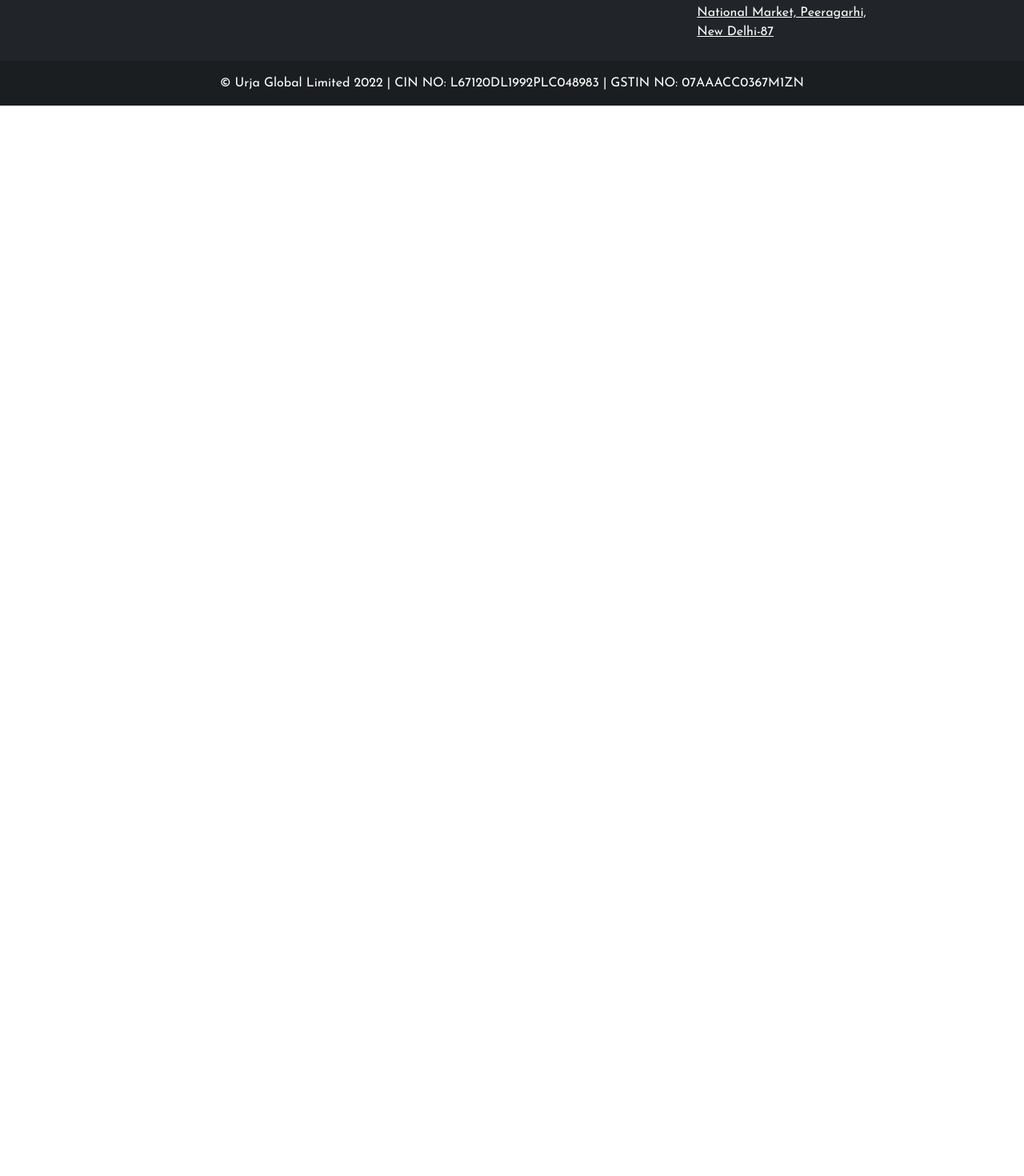
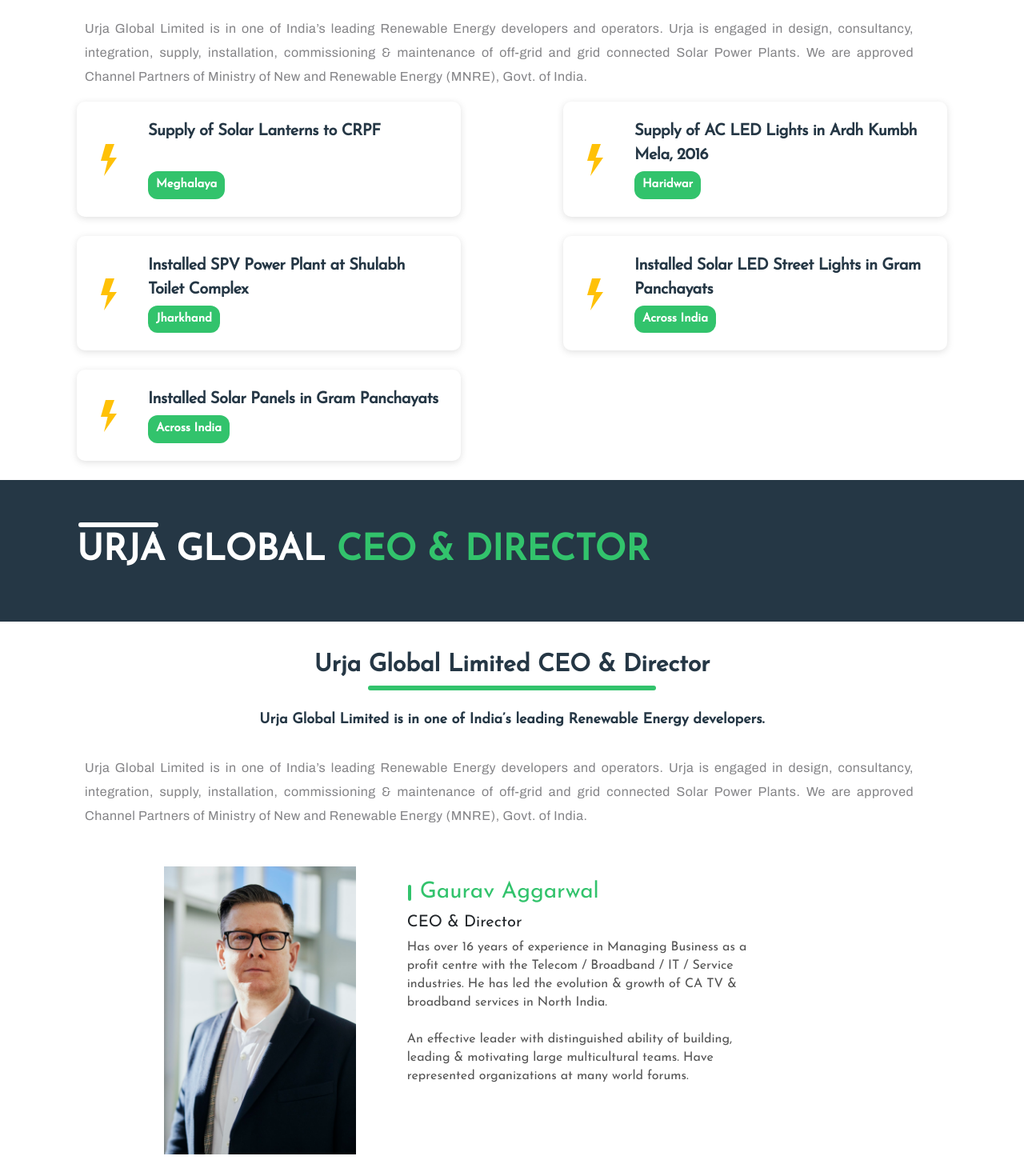
Before and after one commit to DInfotech/project-urja, a React (Create React App) app: page / in a window 1280 px wide. Shown: the part 3400-4870 px from the top of the page at 80% size. Before the commit the page ends 3532 px from the top, so only its background shows below. Built offline with nearby package versions, Linux system fonts and the light colour scheme; the HTML template or start-up script is replaced by a standard one.

Commit message:
new_code

```diff
--- a/src/App.js
+++ b/src/App.js
@@ -9,6 +9,9 @@
 import Projects from "./components/projects/Projects";
 import ContactUs from "./components/contact us/ContactUs";
 import Footer from "./components/footer/Footer";
+import Products from "./components/Products/Products";
+import SolarProjects from "./components/Solar Projects/SolarProjects";
+import Ceo from "./components/CEO/Ceo";
 function App() {
   let routes = useRoutes([
     {
@@ -40,6 +43,8 @@
     <Router>
       <Navbar />
       <App />
+      <SolarProjects/>
+      <Ceo/>
       <Footer />
     </Router>
   );
--- a/src/common_styles/commonClasses.css
+++ b/src/common_styles/commonClasses.css
@@ -101,3 +101,10 @@
   transform: translateY(0);
   opacity: 1;
 }
+
+
+.general_cards_design{
+  display: flex;
+  flex-wrap: wrap;
+  justify-content: space-between;
+}
--- a/src/components/CEO/Ceo.css
+++ b/src/components/CEO/Ceo.css
@@ -0,0 +1,13 @@
+.profilecard {
+  /* margin-top: 3rem;
+     margin-bottom: 2rem;  */
+  margin: 3rem 10%;
+  max-width: 70%;
+}
+
+.profile-image {
+  margin-right: 4rem;
+}
+.profile-image img {
+  width: 15rem;
+}
--- a/src/components/CEO/Ceo.js
+++ b/src/components/CEO/Ceo.js
@@ -14,12 +14,13 @@
 
                 {/* <BoardDirectorsContent/> */}
 
-                <div className="profilecards">
-                    <div className="profile-image"><img src="../profile.jpg" alt="profile-sample2" /></div>
-                    <figcaption>
-                        <h3>Gaurav Aggarwal</h3>
-                        <h4>CEO & Director</h4>
-                        <p>Has over 16 years of experience in Managing Business as a profit centre with the Telecom / Broadband / IT / Service industries. He has led the evolution & growth of CA TV & broadband services in North India. An effective leader with distinguished ability of building, leading & motivating large multicultural teams. Have represented organizations at many world forums.</p>
+                <div className="flex-horizontal profilecard">
+                    <div className="profile-image"><img src="../dummyceo.jpg" alt="profile-sample2" /></div>
+                    <figcaption >
+                        <h3  className='secondary-heading' style={{color:"var(--primarygreen)", fontWeight:'300'}}>Gaurav Aggarwal</h3>
+                        <h5>CEO & Director</h5>
+                        <p style={{paddingLeft:'0'}}>Has over 16 years of experience in Managing Business as a profit centre with the Telecom / Broadband / IT / Service industries.
+                        He has led the evolution & growth of CA TV & broadband services in North India.<br/><br/> An effective leader with distinguished ability of building, leading & motivating large multicultural teams. Have represented organizations at many world forums.</p>
 
                     </figcaption>
                 </div>
--- /dev/null
+++ b/src/components/Products/Products.css
@@ -0,0 +1,62 @@
+
+.products_image {
+  width: 15rem;
+  padding-bottom: 2rem;
+  padding-top: 1rem;
+}
+.products_card {
+  height: 17.1rem;
+  box-shadow: rgba(99, 99, 99, 0.2) 0px 2px 8px 0px;
+  color: var(--darkblue);
+  padding: 0px;
+  margin-top: 1rem;
+  border-radius: 0.5rem;
+  display: flex;
+  flex-direction: column;
+  justify-content: space-around;
+  margin-bottom: 1rem;
+
+}
+
+
+
+.products_card:hover {
+  transform: translate3D(0, -1px, 0) scale(1.1); /* move up slightly and zoom in */
+  box-shadow: rgba(0, 0, 0, 0.16) 0px 1px 4px;
+  transition: all 0.4s ease; /* zoom in */
+  cursor: pointer;
+  background-color: var(--darkblue);
+  /* background-color: var(--darkblue); */
+  color: white !important;
+}
+
+.products_card button {
+  background-color: var(--primarygreen);
+  color: white;
+  border: none;
+  width: 100%;
+  padding: 0.6rem;
+  border-radius: 0 0 0.5rem 0.5rem;
+  font-size: 1rem;
+}
+
+.product_card_heading {
+  text-align: center;
+  font-size: 50px;
+  line-height: 70px;
+  color: var(--darkblue);
+
+}
+
+.products_card_top {
+  padding: 1rem 1rem 0 1rem;
+  text-align: center;
+}
+
+.productl_card_heading {
+  color: #28c8a4;
+  /* color: var(--darkblue); */
+  padding-bottom: 1rem;
+  font-weight: 600;
+  font-size: 1.1rem;
+}
--- /dev/null
+++ b/src/components/Products/Products.js
@@ -0,0 +1,23 @@
+import React from 'react'
+import Banner from '../common_components/banner/banner';
+import "./Products.css";
+import ProductsCardList from './ProductsContent';
+
+
+
+const Products = () => {
+  return (
+    <>
+    <Banner banner_title="Products"/>
+    {/* <div style={{backgroundColor:"var(--darkblue)"}}> */}
+    <h1 className='product_card_heading heading'>Products We Offer</h1>
+    <div className='general_cards_design max-width'>
+
+    <ProductsCardList/>
+    </div>
+    {/* </div> */}
+    </>
+  )
+}
+
+export default Products;
--- /dev/null
+++ b/src/components/Products/ProductsContent.js
@@ -0,0 +1,93 @@
+
+import React from 'react'
+import "./Products.css";
+import { FcFlashOn } from "react-icons/fc";
+
+const ProductsCardData = [
+    {
+        id: 1,
+        image: "",
+        name: "E-Rickshaw",
+    },
+    {
+        id: 2,
+        image: "",
+        name: "Batteries",
+    },
+    {
+        id: 3,
+        image: "",
+        name: "Solar Inverter",
+
+    },
+    {
+        id: 4,
+        image: "",
+        name: "LED Lights",
+
+    },
+    {
+        id: 5,
+        image: "",
+        name: "PV Module",
+
+    },
+    {
+        id: 6,
+        image: "",
+        name: "Power Pack",
+
+    },
+    {
+        id: 7,
+        image: "",
+        name: "Solar Lanterns",
+
+    },
+    {
+        id: 8,
+        image: "",
+        name: "Home Lightning",
+
+    },
+]
+
+
+
+
+const ProductsContent = (props) => {
+    return (
+        <>
+            <div className='products_card '>
+                {/* <div  className="products_image">{}</div> */}
+
+             <div  className='flex-vertical products_card_top'>
+               <img src='../products.png' className='products_image'></img>
+
+                    <div className='productl_card_heading'>{props.cardProduct.name}</div>
+                  </div>
+                    <button>Explore</button>
+                </div>
+
+
+        </>
+    );
+};
+
+
+
+
+
+const ProductsCardList = () => {
+    return (
+        <>
+
+            {ProductsCardData.map(cardProduct => {
+                return <ProductsContent cardProduct={cardProduct} key={cardProduct.id} />;
+            })}
+
+        </>
+    )
+}
+
+export default ProductsCardList;
--- a/src/components/Solar Projects/SolarProjects.css
+++ b/src/components/Solar Projects/SolarProjects.css
@@ -0,0 +1,58 @@
+
+.solarprojects_header{
+    height: 100vh;
+    background-color:var(--ghostwhite);
+    /* background-color:#F6F6F8; */
+    margin-bottom: 1rem;
+}
+
+.general_card{
+    width: 30rem;
+    padding: 17px;
+    background-color: white;
+    margin-bottom: 1.5rem;
+    border-radius: 10px;
+    color: black;
+    box-shadow: rgba(99, 99, 99, 0.2) 0px 2px 8px 0px;
+}
+
+
+
+.general_cards_design{
+    display: flex;
+    flex-wrap: wrap;
+    justify-content: space-between;
+}
+.solarproject_card_content{
+ text-align: start;
+ /* padding: 0 !important; */
+}
+
+.general_card_heading{
+    font-size: 20px;
+    font-weight: 600;
+    letter-spacing: -0.5px;
+    /* line-height: 28px; */
+    color: var(--darkblue);
+    margin-bottom: 0px;
+    padding-bottom: 5px;
+}
+
+.general_card_subheading{
+    color: white;
+    /* color: var(--primarygreen); */
+   width: fit-content;
+    font-weight: 600;
+    font-size: 15px;
+    padding: 6px 10px;
+    background-color: var(--primarygreen);
+    /* background-color: var(--darkblue); */
+
+    border-radius: 12px;
+}
+
+.project_icons{
+    font-size: 3rem;
+    display: flex;
+    align-items: center;
+}
--- a/src/components/Solar Projects/SolarProjects.js
+++ b/src/components/Solar Projects/SolarProjects.js
@@ -10,7 +10,9 @@
 
         <div className='max-width'>
         <Details heading_title={" Solar Projects"}/>
+        <div className='general_cards_design'>
         <SolarProjectsContent/>
+        </div>
         </div>
     </>
   )
--- a/src/components/Solar Projects/SolarProjectsContent.js
+++ b/src/components/Solar Projects/SolarProjectsContent.js
@@ -1,9 +1,111 @@
+// // import React from 'react'
+
+// // const SolarProjectsContent = () => {
+// //   return (
+// //     <div>SolarProjectsContent</div>
+// //   )
+// // }
+
+// // export default SolarProjectsContent
+
+
+
+
+
+// import React from 'react'
+// import "./SolarProjects.css";
+// import Banner from '../common_components/banner/banner';
+// import Details from '../common_components/Details';
+// import SolarProjectsContent from './SolarProjectsContent';
+// const SolarProjects = () => {
+//   return (
+//     <>
+//         <Banner banner_title={"Solar Projects"}/>
+//         <div className='solarprojects_header'>
+//         <div className='max-width' style={{backgroundColor:'var(--ghostwhite)', color:'white'}}>
+//         <Details heading_title={" Solar Projects"}/>
+
+//         <div className='general_cards_design'>
+
+//         <SolarProjectsContent/>
+// </div>
+//         </div>
+//         </div>
+//     </>
+//   )
+// }
+
+// export default SolarProjects;
+
+
+
+
+
+
+
+
 import React from 'react'
+import { FcFlashOn } from "react-icons/fc";
+const SolarProjectsData = [
+  {
+    id: 1,
+    name: "Supply of Solar Lanterns to CRPF",
+    location: "Meghalaya",
 
-const SolarProjectsContent = () => {
+  },
+  {
+    id: 2,
+    name: "Supply of AC LED Lights in Ardh Kumbh Mela, 2016",
+    location: "Haridwar",
+  },
+  {
+    id: 3,
+    name: "Installed SPV Power Plant at Shulabh Toilet Complex",
+    location: "Jharkhand",
+
+  },
+  {
+    id: 4,
+    name: "Installed Solar LED Street Lights in Gram Panchayats",
+    location: "Across India",
+
+  },
+  {
+    id: 5,
+    name: "Installed Solar Panels in Gram Panchayats",
+    location: "Across India",
+
+  },
+]
+
+
+
+const SolarProjectsContent = (props) => {
   return (
-    <div>SolarProjectsContent</div>
-  )
-}
+    <>
+        <div className='general_card flex-horizontal'>
+          <div style={{width:"15%"}} className="project_icons"><FcFlashOn/></div>
+         <div className='flex-vertical solarproject_card_content' style={{width:"85%"}}>
 
-export default SolarProjectsContent
+          <div className='general_card_heading'>{props.cardProject.name}</div>
+          <div className='general_card_subheading'>{props.cardProject.location}</div>
+          </div>
+
+      </div>
+    </>
+  );
+};
+
+
+const SolarProjectsCardList = () => {
+  return (
+    <>
+
+      {SolarProjectsData.map(cardProject => {
+        return <SolarProjectsContent cardProject={cardProject} key={cardProject.id} />;
+      })}
+    </>
+
+  );
+};
+export default SolarProjectsCardList;
--- a/src/components/navbar/Navbar.js
+++ b/src/components/navbar/Navbar.js
@@ -42,7 +42,7 @@
   },
   {
     title: "Projects",
-    url: "/projects",
+    url: "../SolarProjects",
   },
   {
     title: "Gallery",
```
Also changed, not shown: public/dummyceo.jpg (added), public/products.png (added).
